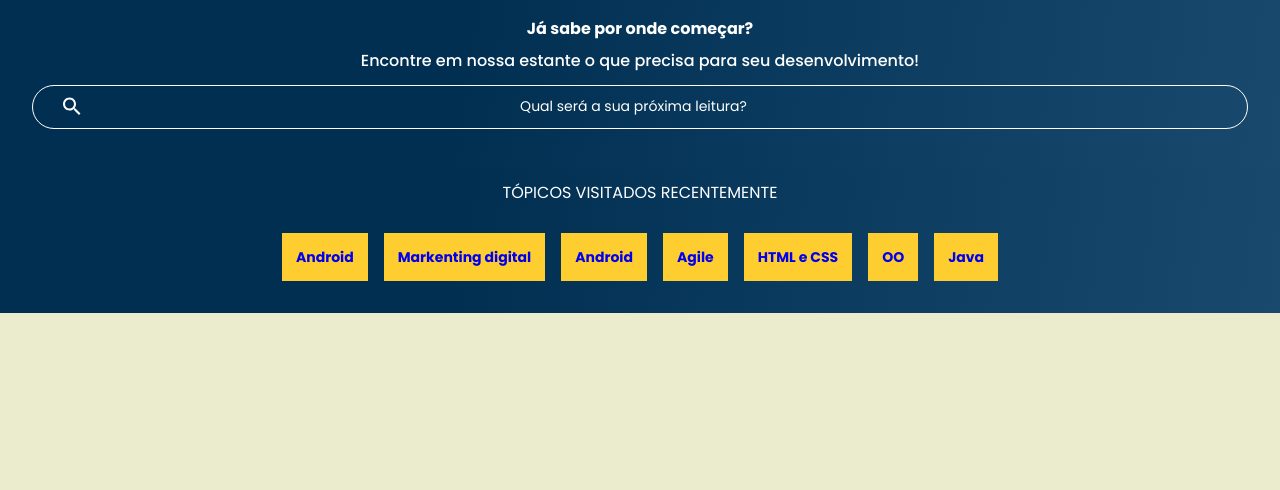
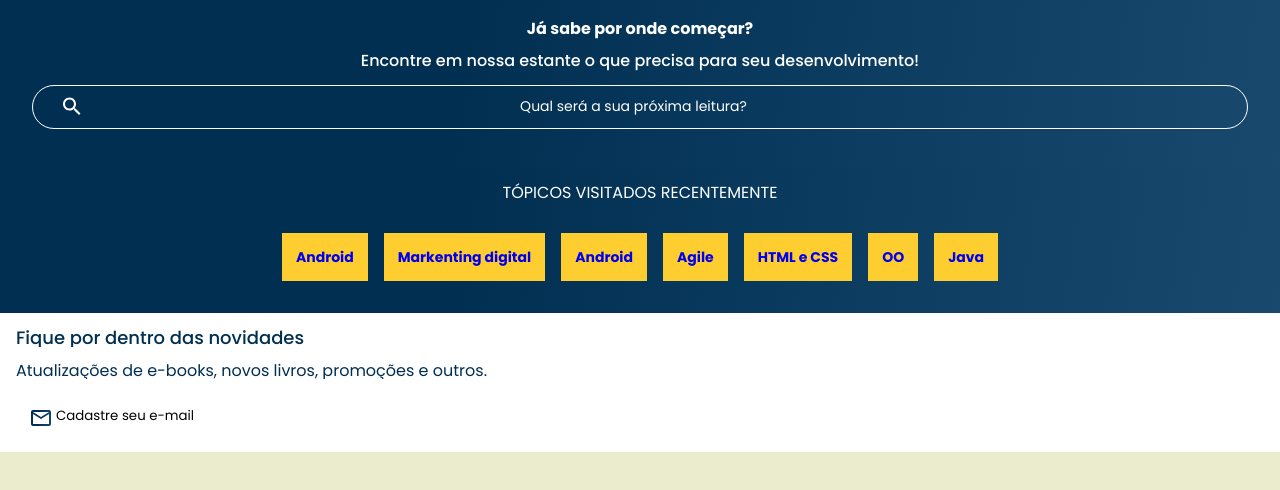
Before and after one commit to GilmarKrauczuk/Turma-H-Responsividade-2024, a plain HTML site: page index.html in a window 1280 px wide. Shown: the part 104-594 px from the top of the page. Drawn offline with Linux system fonts and the light colour scheme.

Commit message:
Add files via upload

```diff
--- a/index.html
+++ b/index.html
@@ -67,5 +67,11 @@
         </ul>
     </section>
 
+    <section class="contato">
+        <h2 class="contato__titulo">Fique por dentro das novidades</h2>
+        <p class="contato__texto">Atualizações de e-books, novos livros, promoções e outros.</p>
+        <input type="email" placeholder="Cadastre seu e-mail" class="contato__email">
+    </section>
+
 </body>
 </html>
--- a/style.css
+++ b/style.css
@@ -1,12 +1,14 @@
 @import url("styles/header.css");
 @import url("styles/banner.css");
-@import url(styles/topicos.css);
+@import url("styles/topicos.css");
+@import url("styles/contato.css");
 
 :root{
     --cor-de-fundo: #EBECCE;
     --branco: #FFFFFF;
     --laranja:  #FECD2F;
     --azul-degrade:linear-gradient(97.54deg, #002F52 35.49%, #326589 165.37%);
+    --azul: ##002F52;
     --fonte-principal: "poppins"
 }
 
--- /dev/null
+++ b/styles/contato.css
@@ -0,0 +1,36 @@
+.contato{
+    background: var(--branco);
+    padding: 1em;
+}
+
+.contato__titulo{
+    font-size: 18px;
+    font-weight: 500;
+}
+
+.contato__texto{
+    font-weight: 300;
+    margin: 1em 0;
+}
+
+.contato__titulo, .contato__texto{
+    background: var(--azul-degrade);
+    -webkit-background-clip: text;
+    -webkit-text-fill-color: transparent;
+    background-clip: text;
+}
+
+.contato__email{
+    padding: 1em;
+    border: 1px solid var(--azul);
+    border-radius: 24px;
+    width: 90%;
+    color: var(--azul);
+}
+
+.contato__email::placeholder{
+    font-family: var(--fonte-principal);
+    color: var(--azul);
+    background: url(../img/Email.svg) no-repeat;
+    padding-left: 2em;
+}
```
